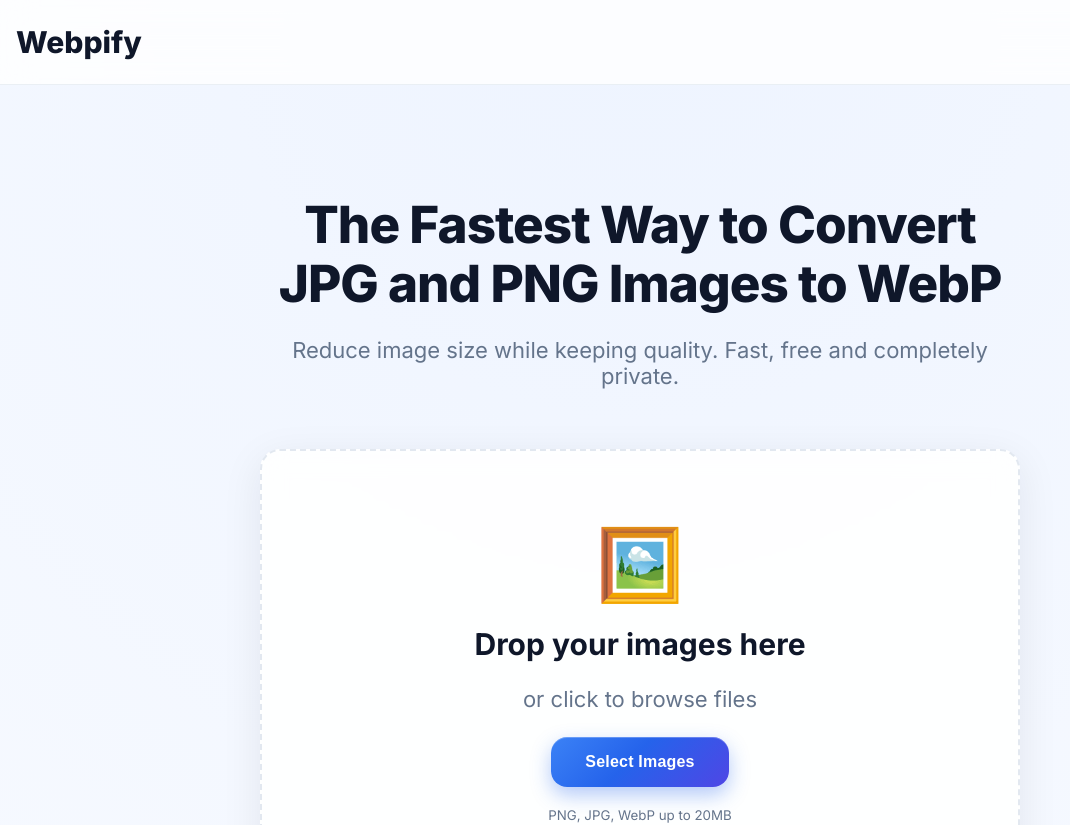
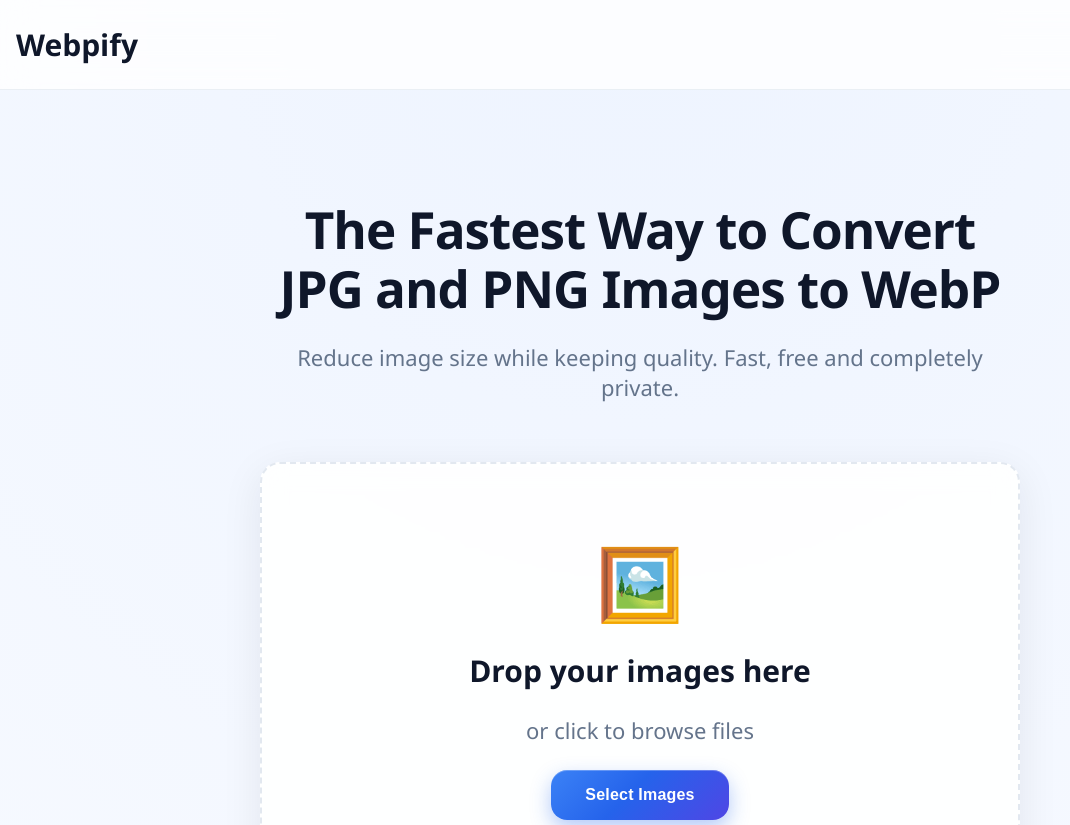
Before and after one commit to berkozturkawsdev/webp-converter, a React (Vite) app: page / in a window 1280 px wide. Shown: the top 825 px of the page, without its empty margins (0-1070 px from the left). Built offline with nearby package versions, Linux system fonts and the light colour scheme.

Commit message:
change font

```diff
--- a/src/styles/theme.css
+++ b/src/styles/theme.css
@@ -41,17 +41,21 @@
 
 body {
 
-    font-family:
-        Inter,
-        Arial,
-        Helvetica,
-        sans-serif;
+    font-family: "Segoe UI", sans-serif;
+    font-weight: 400;
 
     color: var(--text);
 
     background:
         radial-gradient(circle at top, #eef4ff 0%, #ffffff 65%);
 
+}
+
+h1,
+h2,
+h3 {
+    font-family: "Segoe UI Black", "Segoe UI", sans-serif;
+    font-weight: 900;
 }
 
 main {
```
